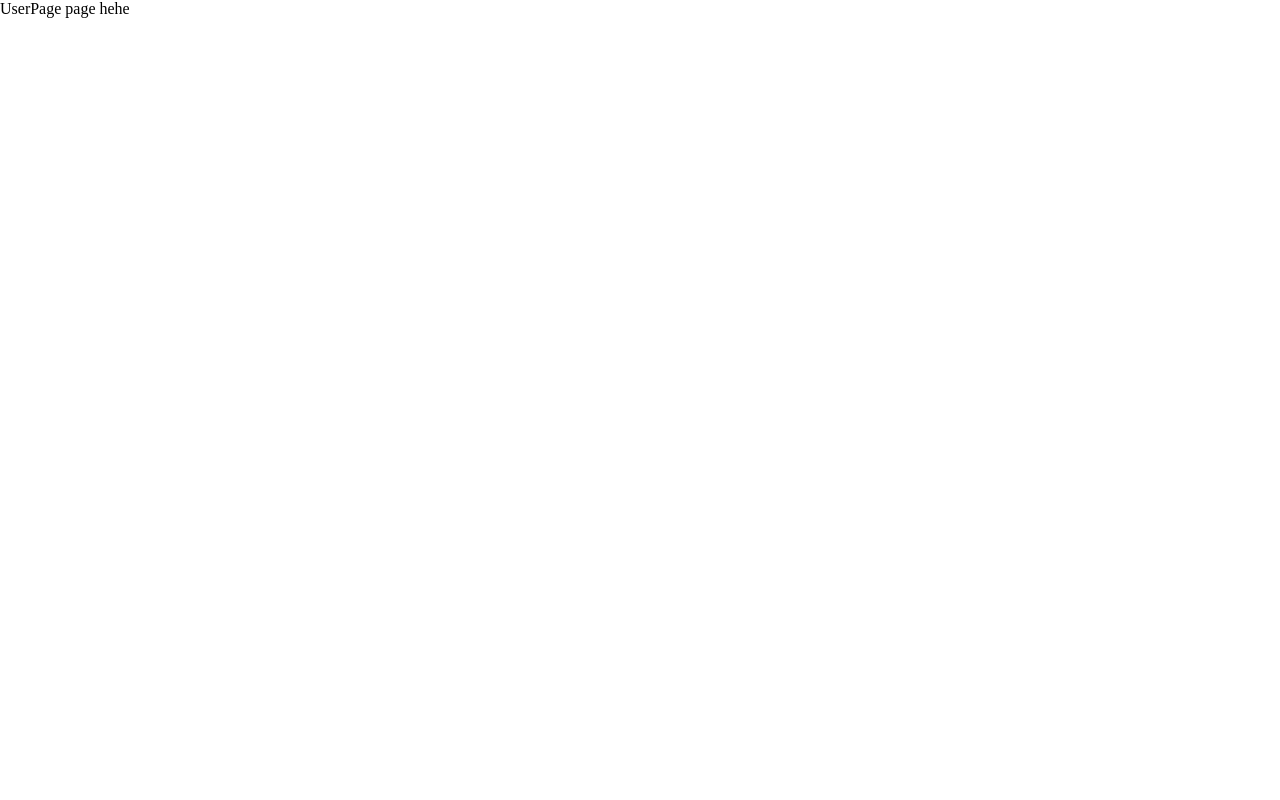
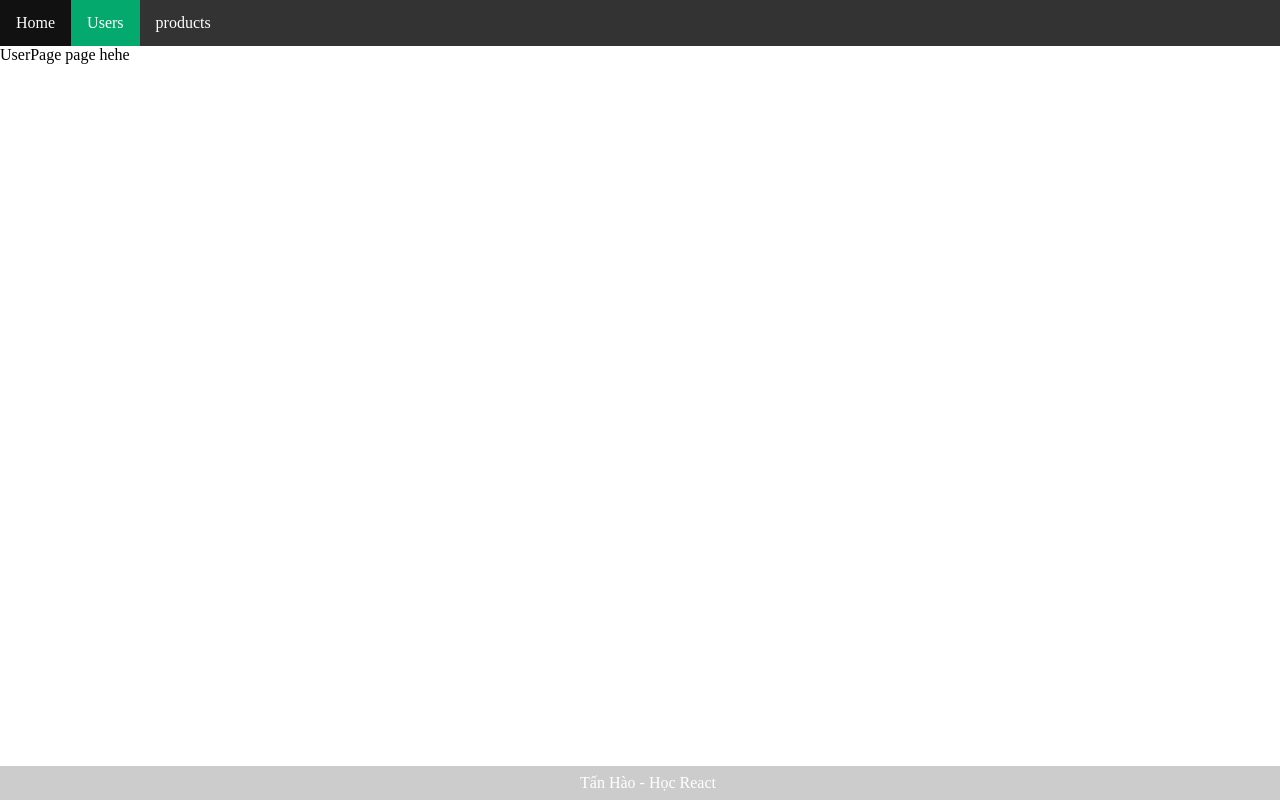
Before and after one commit to tanhaovn/React_Vite, a React (Vite) app in the folder hoc-react/: page /users in a window 1280 px wide. Built offline with nearby package versions, Linux system fonts and the light colour scheme.

Commit message:
video 51

```diff
--- a/hoc-react/src/App.jsx
+++ b/hoc-react/src/App.jsx
@@ -1,53 +1,40 @@
-import "./components/todo/todo.css";
-import TodoData from "./components/todo/TodoData";
-import TodoNew from "./components/todo/todoNew";
-import reactLogo from "./assets/react.svg";
-import { useState } from "react";
 import Header from "./layout/header";
 import Footer from "./layout/footer";
+import { Outlet } from "react-router-dom";
 
+// const TodoApp = () => {
+//   const [todoList, setTodoList] = useState([
+//     // {
+//     //   id: 1,
+//     //   name: "Learning React",
+//     // },
+//     // {
+//     //   id: 2,
+//     //   name: "Watching Youtube",
+//     // },
+//   ]);
+
+//   const addNewTodo = (name) => {
+//     const newTodo = {
+//       id: randomIntFromInterval(1, 1000000),
+//       name: name,
+//     };
+//     setTodoList([...todoList, newTodo]);
+//   };
+
+//   const randomIntFromInterval = (min, max) => {
+//     return Math.floor(Math.random() * (max - min + 1) + min);
+//   };
+//   const deleteTodo = (id) => {
+//     const newTodo = todoList.filter((item) => item.id !== id);
+//     setTodoList(newTodo);
+//   };
+// };
 const App = () => {
-  const [todoList, setTodoList] = useState([
-    // {
-    //   id: 1,
-    //   name: "Learning React",
-    // },
-    // {
-    //   id: 2,
-    //   name: "Watching Youtube",
-    // },
-  ]);
-
-  const addNewTodo = (name) => {
-    const newTodo = {
-      id: randomIntFromInterval(1, 1000000),
-      name: name,
-    };
-    setTodoList([...todoList, newTodo]);
-  };
-
-  const randomIntFromInterval = (min, max) => {
-    return Math.floor(Math.random() * (max - min + 1) + min);
-  };
-  const deleteTodo = (id) => {
-    const newTodo = todoList.filter((item) => item.id !== id);
-    setTodoList(newTodo);
-  };
   return (
     <>
       <Header />
-      <div className="todo-container">
-        <div className="todo-title">Todo List</div>
-        <TodoNew addNewTodo={addNewTodo} />
-
-        {todoList.length > 0 ? (
-          <TodoData todoList={todoList} deleteTodo={deleteTodo} />
-        ) : (
-          <div className="todo-image">
-            <img src={reactLogo} className="logo" alt="React Logo" />
-          </div>
-        )}
-      </div>
+      <Outlet />
       <Footer />
     </>
   );
--- /dev/null
+++ b/hoc-react/src/components/todo/TodoApp.jsx
@@ -0,0 +1,49 @@
+import TodoData from "./TodoData";
+import TodoNew from "./TodoNew";
+import "./todo.css";
+import reactLogo from "../../assets/react.svg";
+import { useState } from "react";
+
+const TodoApp = () => {
+  const [todoList, setTodoList] = useState([
+    // {
+    //   id: 1,
+    //   name: "Learning React",
+    // },
+    // {
+    //   id: 2,
+    //   name: "Watching Youtube",
+    // },
+  ]);
+
+  const addNewTodo = (name) => {
+    const newTodo = {
+      id: randomIntFromInterval(1, 1000000),
+      name: name,
+    };
+    setTodoList([...todoList, newTodo]);
+  };
+
+  const randomIntFromInterval = (min, max) => {
+    return Math.floor(Math.random() * (max - min + 1) + min);
+  };
+  const deleteTodo = (id) => {
+    const newTodo = todoList.filter((item) => item.id !== id);
+    setTodoList(newTodo);
+  };
+  return (
+    <div className="todo-container">
+      <div className="todo-title">Todo List</div>
+      <TodoNew addNewTodo={addNewTodo} />
+
+      {todoList.length > 0 ? (
+        <TodoData todoList={todoList} deleteTodo={deleteTodo} />
+      ) : (
+        <div className="todo-image">
+          <img src={reactLogo} className="logo" alt="React Logo" />
+        </div>
+      )}
+    </div>
+  );
+};
+export default TodoApp;
--- a/hoc-react/src/layout/header.jsx
+++ b/hoc-react/src/layout/header.jsx
@@ -1,22 +1,18 @@
 import "./header.css";
+import { Link, NavLink } from "react-router-dom";
 
 const Header = () => {
   return (
     <ul>
       <li>
-        <a class="active" href="/">
-          Home
-        </a>
+        <NavLink to="/">Home</NavLink>
       </li>
       <li>
-        <a href="/users">Users</a>
+        <NavLink to="/users">Users</NavLink>
       </li>
       <li>
-        <a href="/products">products</a>
+        <NavLink to="/products">products</NavLink>
       </li>
-      {/* <li>
-        <a href="#about">About</a>
-      </li> */}
     </ul>
   );
 };
--- a/hoc-react/src/main.jsx
+++ b/hoc-react/src/main.jsx
@@ -7,11 +7,26 @@ import RegisterPage from "./pages/register.jsx";
 import ProductPage from "./pages/product.jsx";
 import UserPage from "./pages/user.jsx";
 import "./style/global.css";
+import TodoApp from "./components/todo/TodoApp.jsx";
 
 const router = createBrowserRouter([
   {
     path: "/",
     element: <App />,
+    children: [
+      {
+        index: true,
+        element: <TodoApp />,
+      },
+      {
+        path: "/users",
+        element: <UserPage />,
+      },
+      {
+        path: "/products",
+        element: <ProductPage />,
+      },
+    ],
   },
   {
     path: "/login",
@@ -21,14 +36,6 @@ const router = createBrowserRouter([
     path: "/register",
     element: <RegisterPage />,
   },
-  {
-    path: "/users",
-    element: <UserPage />,
-  },
-  {
-    path: "/products",
-    element: <ProductPage />,
-  },
 ]);
 
 createRoot(document.getElementById("root")).render(
```
